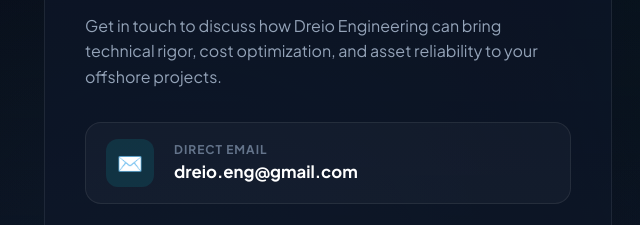
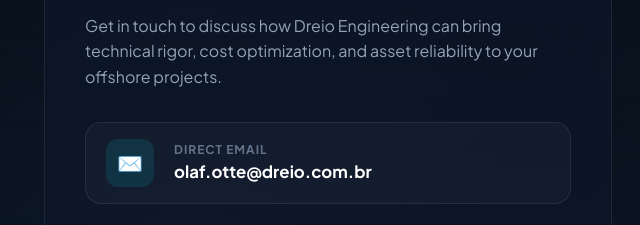
Before and after one commit to olafotte/Site_DREIO, a plain HTML site: page index.html in a window 1280 px wide. Shown: the part 4857-5082 px from the top of the page, 0-640 px from the left. Drawn offline with Linux system fonts and the light colour scheme.

Commit message:
Update contact email to olaf.otte@dreio.com.br

```diff
--- a/index.html
+++ b/index.html
@@ -1866,12 +1866,12 @@
                     </p>
 
                     <div class="contact-methods">
-                        <a href="mailto:dreio.eng@gmail.com?subject=Technical%20Consultation%20-%20Dreio%20Engineering"
+                        <a href="mailto:olaf.otte@dreio.com.br?subject=Technical%20Consultation%20-%20Dreio%20Engineering"
                             class="contact-method-item">
                             <div class="method-icon">✉️</div>
                             <div class="method-text">
                                 <label data-i18n="contact_email_label">Direct Email</label>
-                                <span>dreio.eng@gmail.com</span>
+                                <span>olaf.otte@dreio.com.br</span>
                             </div>
                         </a>
 
@@ -1998,7 +1998,7 @@
             const body = encodeURIComponent(`Name: ${name}\nEmail: ${email}\nCompany: ${company}\n\nProject Brief:\n${message}`);
 
             setTimeout(() => {
-                window.location.href = `mailto:dreio.eng@gmail.com?subject=${subject}&body=${body}`;
+                window.location.href = `mailto:olaf.otte@dreio.com.br?subject=${subject}&body=${body}`;
             }, 800);
         });
     </script>
```
